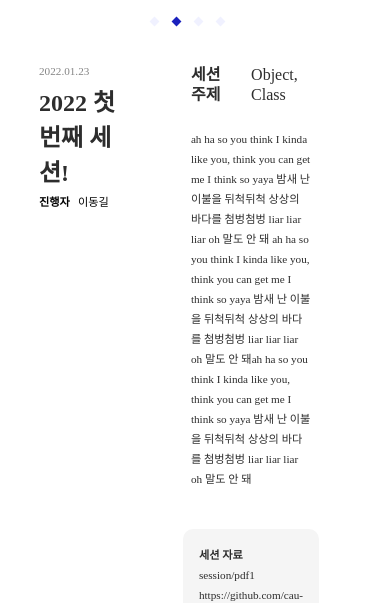
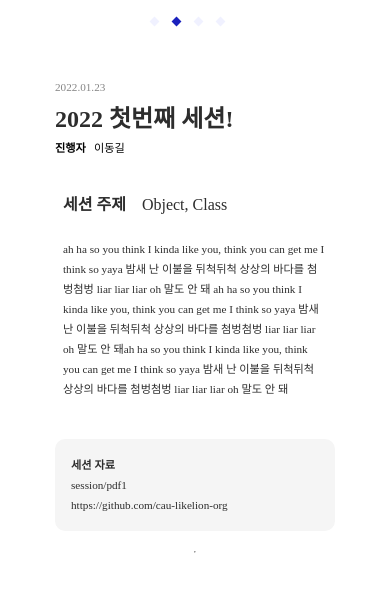
Before and after one commit to cau-likelion-org/cau-likelion-next, a Next.js app: page /session/8 in a window 390 px wide. Shown: the part 524-1127 px from the top of the page. Built offline with nearby package versions, Linux system fonts and the light colour scheme; no server answers; a web font is replaced by a local one.

Commit message:
[REFACTOR] 프로젝트, 세션 상세페이지 모바일 반응형 적용

```diff
--- a/src/components/project/detail/DetailMainSection.tsx
+++ b/src/components/project/detail/DetailMainSection.tsx
@@ -18,4 +18,8 @@ const Wrapper = styled.div`
   gap: 32px;
   margin: 30px 0;
   width: 100%;
+
+  @media(max-width: 900px) {
+        flex-direction:column-reverse;
+    }
 `;
--- a/src/components/session/SessionDetailSection.tsx
+++ b/src/components/session/SessionDetailSection.tsx
@@ -9,11 +9,14 @@ const SessionDetailSection = ({ sessionDetail }: { sessionDetail: ISessionDetail
         <Wrapper>
             <LeftWrapper>
                     <DateText>{sessionDetail.date}</DateText>
+
                     <TitleText>{sessionDetail.title}</TitleText>
                     <PresenterText>
                         <b>진행자</b>
                         {sessionDetail.presenter}
                     </PresenterText>
+
+
             </LeftWrapper>
 
 
@@ -39,7 +42,6 @@ const SessionDetailSection = ({ sessionDetail }: { sessionDetail: ISessionDetail
 
             </RightWrapper>
 
-
         </Wrapper>
     );
 };
@@ -49,19 +51,34 @@ export default SessionDetailSection;
 const Wrapper = styled.div`
     display: flex;
     justify-content: center;
-    /* align-items: center; */
     gap: 3rem;
+
+    @media(max-width: 900px) {
+        flex-direction: column;
+}
 `;
 
 const LeftWrapper = styled.div`
     display: flex;
     flex-direction: column;
     margin-top: 5rem;
+
+    @media(max-width: 900px) {
+        padding: 2rem;
+    }
+
+    div{
+        display: flex;
+    }
 `
 
 const RightWrapper = styled.div`
     flex-basis: 70%;
     padding: 2rem;
+
+    @media(max-width: 900px) {
+        padding: 0rem;
+    }
 `;
 
 const TitleText = styled.div`
@@ -84,6 +101,8 @@ const PresenterText = styled.div`
     font-weight: 500;
     font-size: 1.4rem;
     gap: 1rem;
+
+
 `
 
 const TopicText = styled.div`
@@ -96,6 +115,10 @@ const TopicText = styled.div`
     line-height: 2.5rem;
     font-family: 'Pretendard';
     font-style: normal;
+
+    @media(max-width: 900px) {
+        padding: 0rem 3rem;
+    }
 
 `
 
```
